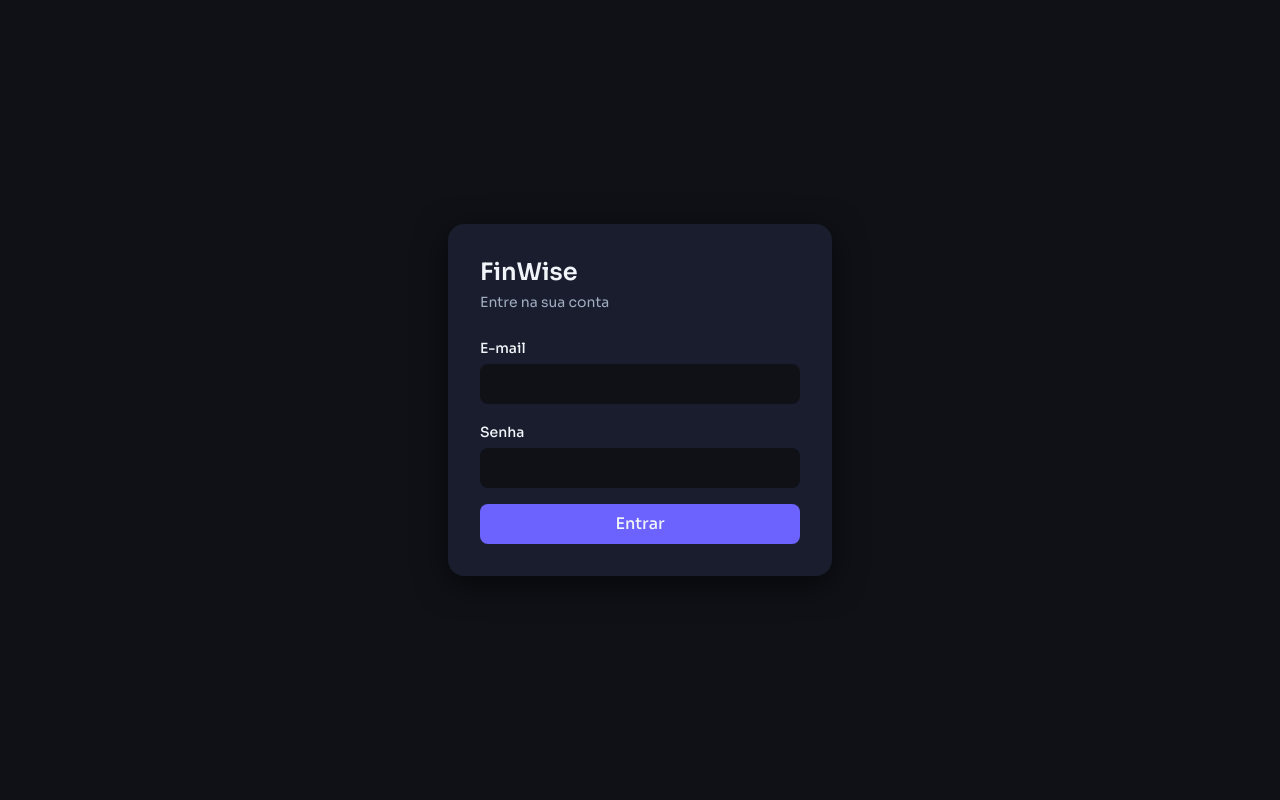
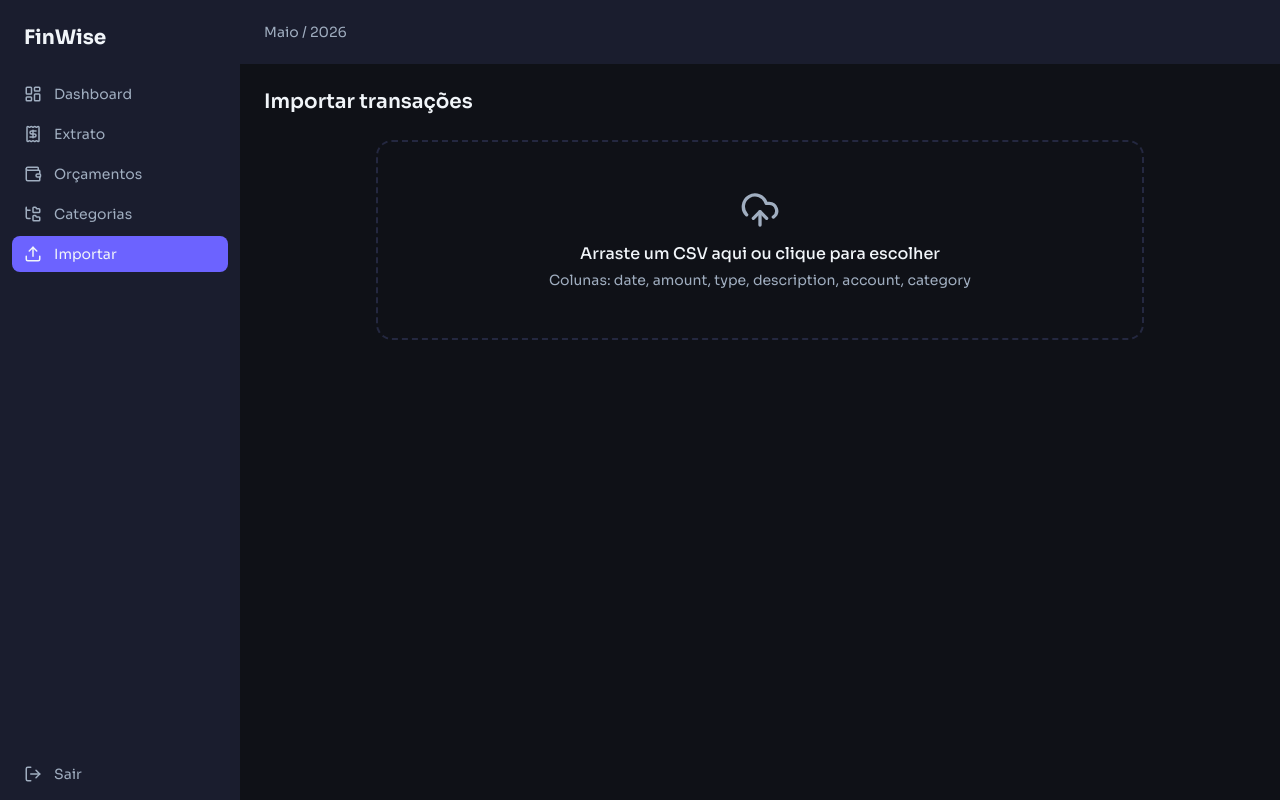
Before and after one commit to ViniciuPSantos/Finwise-Front, a React (Vite) app: page /import in a window 1280 px wide. Before the commit this address led to /login. Built offline with nearby package versions, Linux system fonts and the light colour scheme; no server answers.

Commit message:
feat: adicionando a tela de imports de csv

```diff
--- a/src/App.tsx
+++ b/src/App.tsx
@@ -6,6 +6,7 @@ import ProtectedRoute from "./components/ProtectedRoute";
 import AppLayout from "./components/AppLayout";
 import TransactionsPage from "./pages/TransactionsPage";
 import BudgetsPage from "./pages/BudgetsPage";
+import ImportPage from "./pages/ImportPage";
 
 function App() {
   return (
@@ -25,6 +26,9 @@ function App() {
             <Route path="/budgets" element={<BudgetsPage />} />
           </Route>
         </Route>
+        <Route element={<AppLayout />}>
+          <Route path="/import" element={<ImportPage />}/>
+        </Route>
 
         <Route path="*" element={<Navigate to="/dashboard" replace />} />
       </Routes>
--- /dev/null
+++ b/src/components/import/FileDropzone.tsx
@@ -0,0 +1,54 @@
+import { useRef, useState } from "react";
+import { UploadCloud } from "lucide-react";
+
+type Props = {
+  onFile: (file: File) => void;
+  disabled?: boolean;
+};
+
+export default function FileDropzone({ onFile, disabled }: Props) {
+  const inputRef = useRef<HTMLInputElement>(null);
+  const [dragging, setDragging] = useState(false);
+
+  function handleFiles(files: FileList | null) {
+    const file = files?.[0];
+    if (!file) return;
+    if (!file.name.toLowerCase().endsWith(".csv")) {
+      alert("Selecione um arquivo .csv");
+      return;
+    }
+    onFile(file);
+  }
+
+  return (
+    <div
+      onClick={() => !disabled && inputRef.current?.click()}
+      onDragOver={(e) => {
+        e.preventDefault();
+        if (!disabled) setDragging(true);
+      }}
+      onDragLeave={() => setDragging(false)}
+      onDrop={(e) => {
+        e.preventDefault();
+        setDragging(false);
+        if (!disabled) handleFiles(e.dataTransfer.files);
+      }}
+      className={`border-2 border-dashed rounded-lg p-12 text-center cursor-pointer transition-colors ${
+        dragging ? "border-primary bg-surface-elevated" : "border-surface-elevated"
+      } ${disabled ? "opacity-50 pointer-events-none" : ""}`}
+    >
+      <input
+        ref={inputRef}
+        type="file"
+        accept=".csv"
+        className="hidden"
+        onChange={(e) => handleFiles(e.target.files)}
+      />
+      <UploadCloud className="mx-auto mb-3 text-text-secondary" size={40} />
+      <p className="font-medium">Arraste um CSV aqui ou clique para escolher</p>
+      <p className="text-text-secondary text-sm mt-1">
+        Colunas: date, amount, type, description, account, category
+      </p>
+    </div>
+  );
+}
--- /dev/null
+++ b/src/components/import/ImportResult.tsx
@@ -0,0 +1,59 @@
+import type { ImportResult } from "../../services/importService";
+
+function Stat({ label, value, tone }: { label: string; value: number; tone: string }) {
+  return (
+    <div className="bg-surface rounded-lg p-4 flex-1 text-center">
+      <p className={`font-mono text-3xl font-bold ${tone}`}>{value}</p>
+      <p className="text-text-secondary text-sm mt-1">{label}</p>
+    </div>
+  );
+}
+
+export default function ImportResult({ result }: { result: ImportResult }) {
+  return (
+    <div className="space-y-4">
+      <div className="flex gap-4">
+        <Stat label="Linhas no arquivo" value={result.totalRows} tone="text-text-primary" />
+        <Stat label="Importadas" value={result.imported} tone="text-income" />
+        <Stat label="Puladas" value={result.skipped} tone="text-expense" />
+      </div>
+
+      {result.createdCategories.length > 0 && (
+        <div className="bg-surface rounded-lg p-4">
+          <p className="text-sm font-medium mb-2">Categorias criadas automaticamente</p>
+          <div className="flex flex-wrap gap-2">
+            {result.createdCategories.map((c) => (
+              <span key={c} className="bg-primary/20 text-primary text-sm rounded-md px-2 py-1">
+                {c}
+              </span>
+            ))}
+          </div>
+        </div>
+      )}
+
+      {result.errors.length > 0 && (
+        <div className="bg-surface rounded-lg p-4">
+          <p className="text-sm font-medium mb-2 text-expense">
+            Linhas ignoradas ({result.errors.length})
+          </p>
+          <table className="w-full text-sm">
+            <thead className="text-text-secondary text-left">
+              <tr>
+                <th className="py-1 pr-4 font-medium">Linha</th>
+                <th className="py-1 font-medium">Motivo</th>
+              </tr>
+            </thead>
+            <tbody>
+              {result.errors.map((e, i) => (
+                <tr key={i} className="border-t border-surface-elevated/50">
+                  <td className="py-2 pr-4 font-mono text-text-secondary">{e.line}</td>
+                  <td className="py-2">{e.reason}</td>
+                </tr>
+              ))}
+            </tbody>
+          </table>
+        </div>
+      )}
+    </div>
+  );
+}
--- /dev/null
+++ b/src/hooks/useImport.ts
@@ -0,0 +1,17 @@
+import { useMutation, useQueryClient } from "@tanstack/react-query";
+import { importCsv } from "../services/importService";
+
+export function useImport() {
+  const qc = useQueryClient();
+  return useMutation({
+    mutationFn: (file: File) => importCsv(file),
+    onSuccess: () => {
+      // import mexe em tudo: transações, saldos, categorias, dashboard
+      qc.invalidateQueries({ queryKey: ["transactions"] });
+      qc.invalidateQueries({ queryKey: ["dashboard"] });
+      qc.invalidateQueries({ queryKey: ["categories"] });
+      qc.invalidateQueries({ queryKey: ["accounts"] });
+      qc.invalidateQueries({ queryKey: ["budgets"] });
+    },
+  });
+}
--- /dev/null
+++ b/src/pages/ImportPage.tsx
@@ -0,0 +1,40 @@
+import { useState } from "react";
+import { toast } from "sonner";
+import { useImport } from "../hooks/useImport";
+import FileDropzone from "../components/import/FileDropzone";
+import ImportResultView from "../components/import/ImportResult";
+
+export default function ImportPage() {
+  const importMutation = useImport();
+  const [fileName, setFileName] = useState<string | null>(null);
+
+  function handleFile(file: File) {
+    setFileName(file.name);
+    importMutation.mutate(file, {
+      onSuccess: (result) => toast.success(`${result.imported} transações importadas`),
+      onError: () => toast.error("Falha ao importar o arquivo"),
+    });
+  }
+
+  return (
+    <div className="space-y-6">
+      <h2 className="text-xl font-semibold">Importar transações</h2>
+
+      <div className="max-w-3xl mx-auto space-y-6">
+        <FileDropzone onFile={handleFile} disabled={importMutation.isPending} />
+
+        {importMutation.isPending && (
+          <p className="text-text-secondary text-sm">Importando {fileName}...</p>
+        )}
+
+        {importMutation.isError && (
+          <p className="text-expense text-sm">
+            Erro ao importar. Verifique o arquivo e tente novamente.
+          </p>
+        )}
+
+        {importMutation.data && <ImportResultView result={importMutation.data} />}
+      </div>
+    </div>
+  );
+}
--- /dev/null
+++ b/src/services/importService.ts
@@ -0,0 +1,18 @@
+import { apiClient } from "../lib/apiClient";
+
+export type ImportError = { line: number; reason: string };
+export type ImportResult = {
+  totalRows: number;
+  imported: number;
+  skipped: number;
+  errors: ImportError[];
+  createdCategories: string[];
+};
+
+export async function importCsv(file: File): Promise<ImportResult> {
+  const formData = new FormData();
+  formData.append("file", file);
+  // NÃO setar Content-Type — o browser gera o boundary do multipart sozinho
+  const { data } = await apiClient.post<ImportResult>("/api/imports/csv", formData);
+  return data;
+}
```
